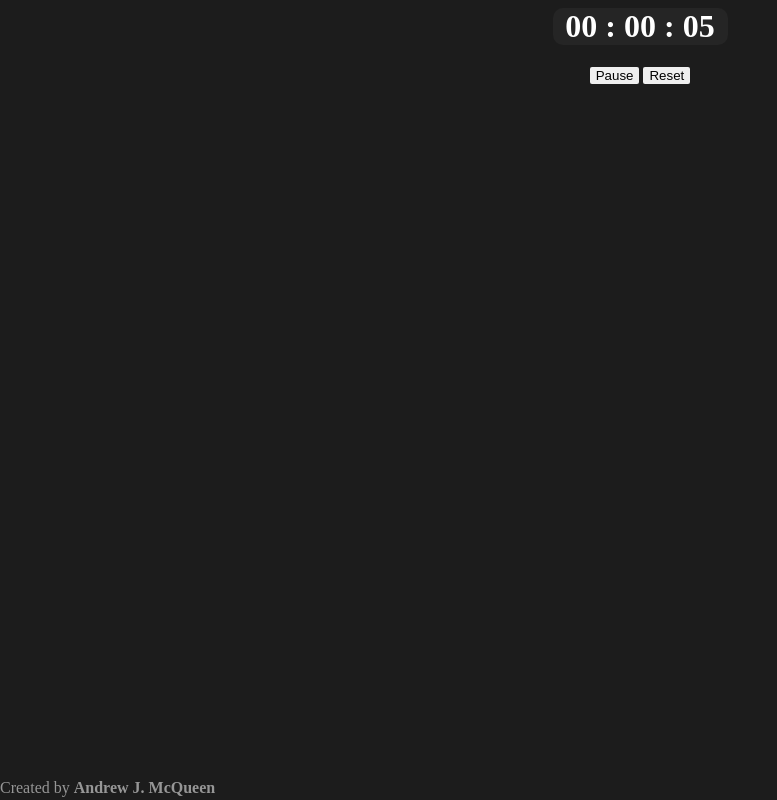
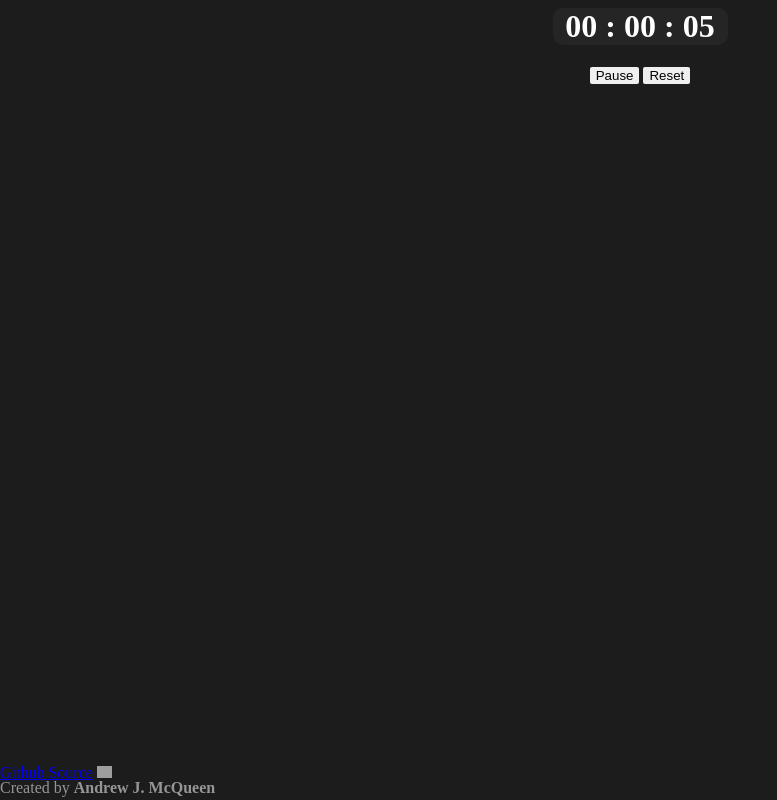
Before and after one commit to 2022amcqueen/IncrementalTimer, a plain HTML site: page index.html in a window 1280 px wide. Shown: the whole page, without its empty margins (0-777 px from the left). Drawn offline with Linux system fonts and the light colour scheme; grey boxes are pictures that could not be loaded.

Commit message:
update indexa

```diff
--- a/index.html
+++ b/index.html
@@ -3,6 +3,7 @@
         <title> Timer </title>
 
         <link rel = "stylesheet" href = "style.css">
+        <link rel = "icon" href = "icon.png">
 
     </head>
 
@@ -21,6 +22,13 @@
         <div class = "Credits">
             <p id = "txtCred">
                 Created by <strong> Andrew J. McQueen </strong>
+            </p>
+        </div>
+
+        <div class = "Github">
+            <p id = "gitBox">
+                <a id = "gitLink" href = "https://github.com/2022amcqueen/IncrementalTimer">Github Source</a>
+                <img src = "https://github.com/fluidicon.png" width = "15px">
             <p>
         </div>
         <script src = "timer.js"></script>
```
